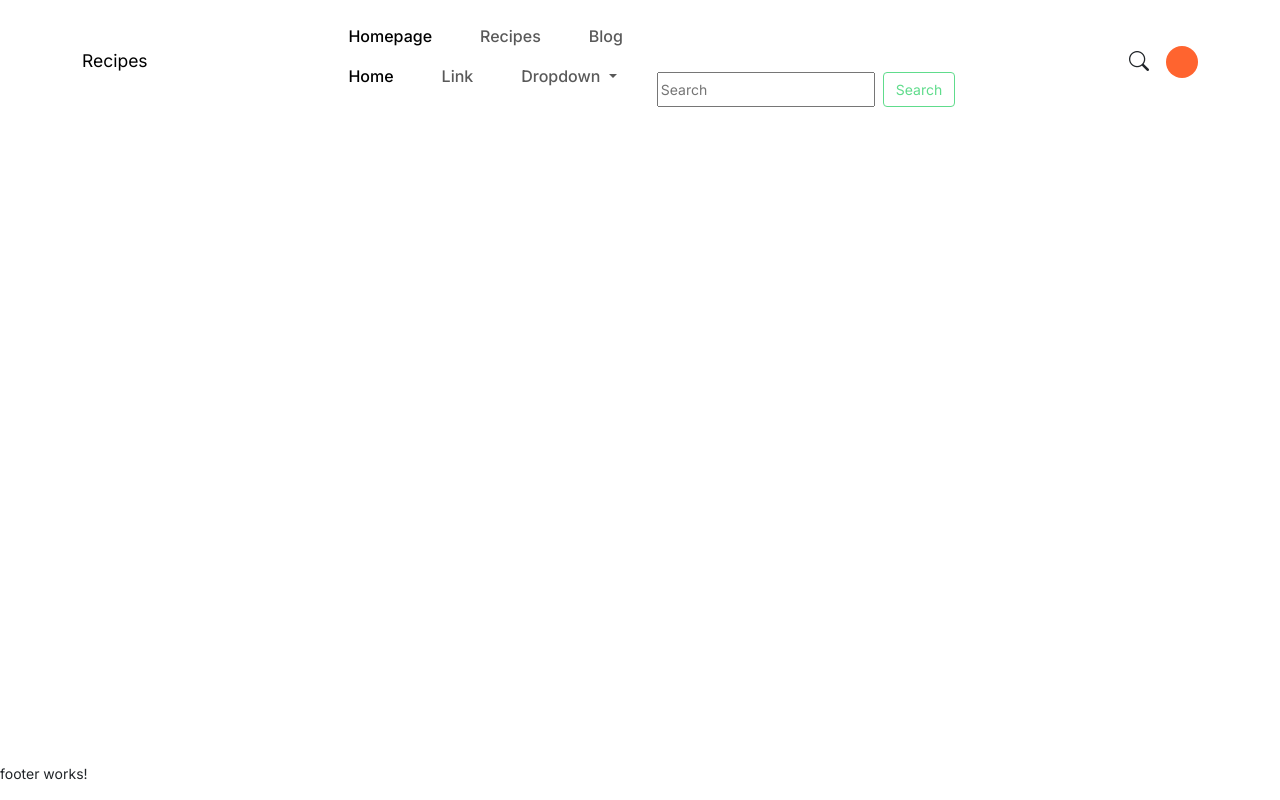
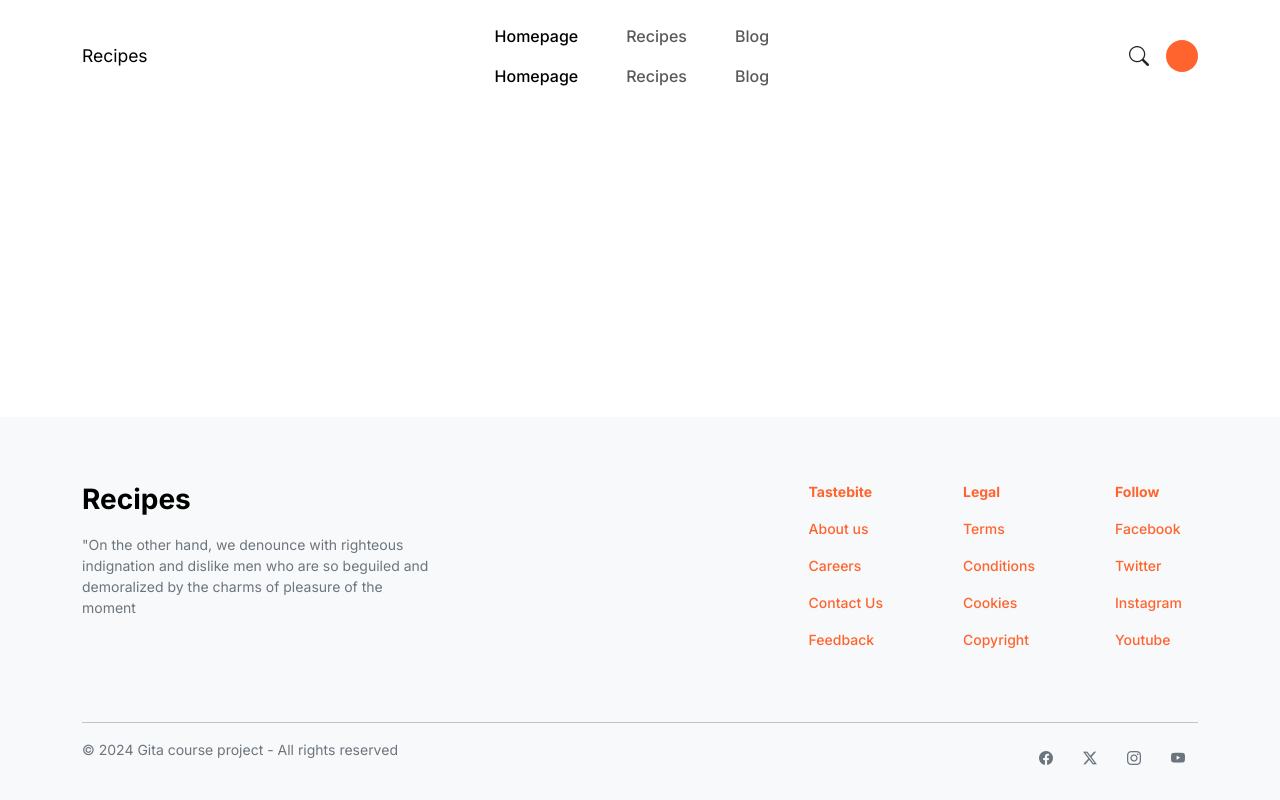
Before and after one commit to vaznara/gita-recipes-course-project, an Angular app: page / in a window 1280 px wide. Built offline with nearby package versions, Linux system fonts and the light colour scheme; a web font is replaced by a local one.

Commit message:
86c0t35n7: Added footer

```diff
--- a/src/app/layout/components/footer/footer.component.html
+++ b/src/app/layout/components/footer/footer.component.html
@@ -1 +1,146 @@
-<p>footer works!</p>
+<div class="navbar bg-body-tertiary">
+  <div class="container-fluid">
+    <div class="container pt-5 pb-3">
+      <div class="footer-content d-flex justify-content-between pb-5">
+        <div class="brand-left flex-grow-0 flex-shrink-1">
+          <a
+            class="navbar-brand fw-bold fs-2 d-block mb-2"
+            href="#"
+            >Recipes</a
+          >
+          <p>
+            "On the other hand, we denounce with righteous indignation and dislike men who are so
+            beguiled and demoralized by the charms of pleasure of the moment
+          </p>
+        </div>
+        <div class="nav-right">
+          <nav class="footer-nav d-flex gap-5">
+            <ul class="nav flex-column">
+              <li class="nav-item">
+                <a
+                  href="#"
+                  class="nav-link fs-6"
+                  >Tastebite</a
+                >
+              </li>
+              <li class="nav-item">
+                <a
+                  href="#"
+                  class="nav-link fs-6"
+                  >About us</a
+                >
+              </li>
+              <li class="nav-item">
+                <a
+                  href="#"
+                  class="nav-link fs-6"
+                  >Careers</a
+                >
+              </li>
+              <li class="nav-item">
+                <a
+                  href="#"
+                  class="nav-link fs-6"
+                  >Contact Us</a
+                >
+              </li>
+              <li class="nav-item">
+                <a
+                  href="#"
+                  class="nav-link fs-6"
+                  >Feedback</a
+                >
+              </li>
+            </ul>
+            <ul class="nav flex-column">
+              <li class="nav-item">
+                <a
+                  href="#"
+                  class="nav-link fs-6"
+                  >Legal</a
+                >
+              </li>
+              <li class="nav-item">
+                <a
+                  href="#"
+                  class="nav-link fs-6"
+                  >Terms</a
+                >
+              </li>
+              <li class="nav-item">
+                <a
+                  href="#"
+                  class="nav-link fs-6"
+                  >Conditions</a
+                >
+              </li>
+              <li class="nav-item">
+                <a
+                  href="#"
+                  class="nav-link fs-6"
+                  >Cookies</a
+                >
+              </li>
+              <li class="nav-item">
+                <a
+                  href="#"
+                  class="nav-link fs-6"
+                  >Copyright</a
+                >
+              </li>
+            </ul>
+            <ul class="nav flex-column">
+              <li class="nav-item">
+                <a
+                  href="#"
+                  class="nav-link fs-6"
+                  >Follow</a
+                >
+              </li>
+              <li class="nav-item">
+                <a
+                  href="#"
+                  class="nav-link fs-6"
+                  >Facebook</a
+                >
+              </li>
+              <li class="nav-item">
+                <a
+                  href="#"
+                  class="nav-link fs-6"
+                  >Twitter</a
+                >
+              </li>
+              <li class="nav-item">
+                <a
+                  href="#"
+                  class="nav-link fs-6"
+                  >Instagram</a
+                >
+              </li>
+              <li class="nav-item">
+                <a
+                  href="#"
+                  class="nav-link fs-6"
+                  >Youtube</a
+                >
+              </li>
+            </ul>
+          </nav>
+        </div>
+      </div>
+      <hr class="divider" />
+      <div class="footer-end d-flex justify-content-between">
+        <div class="footer-copyright">
+          <p>&copy; 2024 Gita course project - All rights reserved</p>
+        </div>
+        <div class="footer-social d-flex gap-1">
+          <button class="btn"><i class="bi bi-facebook"></i></button>
+          <button class="btn"><i class="bi bi-twitter-x"></i></button>
+          <button class="btn"><i class="bi bi-instagram"></i></button>
+          <button class="btn"><i class="bi bi-youtube"></i></button>
+        </div>
+      </div>
+    </div>
+  </div>
+</div>
--- a/src/app/layout/components/footer/footer.component.scss
+++ b/src/app/layout/components/footer/footer.component.scss
@@ -0,0 +1,13 @@
+.brand-left {
+  max-width: 21.875rem;
+}
+
+.footer-nav > ul > li:nth-child(1) a {
+  font-weight: bold !important;
+}
+
+.brand-left p,
+.footer-copyright,
+.footer-social > .btn > i {
+  color: var(--rcp-gray-600);
+}
--- a/src/app/layout/components/header/components/main-menu/main-menu.component.html
+++ b/src/app/layout/components/header/components/main-menu/main-menu.component.html
@@ -39,72 +39,23 @@
       aria-label="Close"></button>
   </div>
   <div class="offcanvas-body">
-    <ul class="navbar-nav justify-content-end flex-grow-1 pe-3">
-      <li class="nav-item">
+    <div class="navbar-nav justify-content-end flex-grow-1 pe-3">
       <a
         class="nav-link active"
         aria-current="page"
         href="#"
-          >Home</a
+        >Homepage</a
       >
-      </li>
-      <li class="nav-item">
       <a
         class="nav-link"
         href="#"
-          >Link</a
+        >Recipes</a
       >
-      </li>
-      <li class="nav-item dropdown">
       <a
-          class="nav-link dropdown-toggle"
+        class="nav-link"
         href="#"
-          role="button"
-          data-bs-toggle="dropdown"
-          aria-expanded="false">
-          Dropdown
-        </a>
-        <ul class="dropdown-menu">
-          <li>
-            <a
-              class="dropdown-item"
-              href="#"
-              >Action</a
+        >Blog</a
       >
-          </li>
-          <li>
-            <a
-              class="dropdown-item"
-              href="#"
-              >Another action</a
-            >
-          </li>
-          <li>
-            <hr class="dropdown-divider" />
-          </li>
-          <li>
-            <a
-              class="dropdown-item"
-              href="#"
-              >Something else here</a
-            >
-          </li>
-        </ul>
-      </li>
-    </ul>
-    <form
-      class="d-flex mt-3"
-      role="search">
-      <input
-        class="form-control me-2"
-        type="search"
-        placeholder="Search"
-        aria-label="Search" />
-      <button
-        class="btn btn-outline-success"
-        type="submit">
-        Search
-      </button>
-    </form>
     </div>
   </div>
+</div>
--- a/src/app/layout/components/header/header.component.html
+++ b/src/app/layout/components/header/header.component.html
@@ -1,4 +1,4 @@
-<nav class="navbar navbar-expand-sm bg-body py-3">
+<nav class="navbar navbar-expand-xl bg-body py-3">
   <div class="container">
     <a
       class="navbar-brand"
```
Lines whose indentation alone changed are shown as unchanged.
